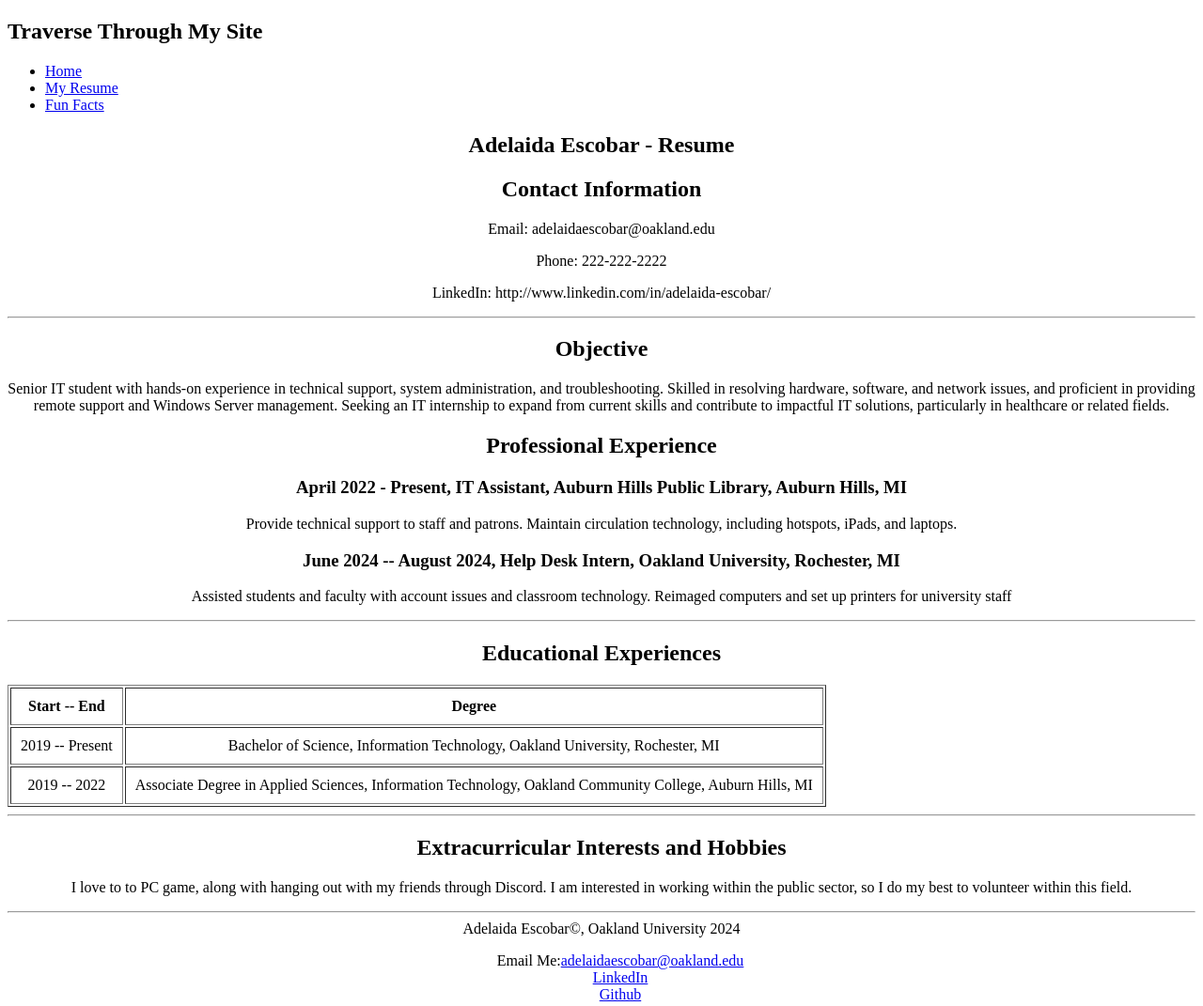
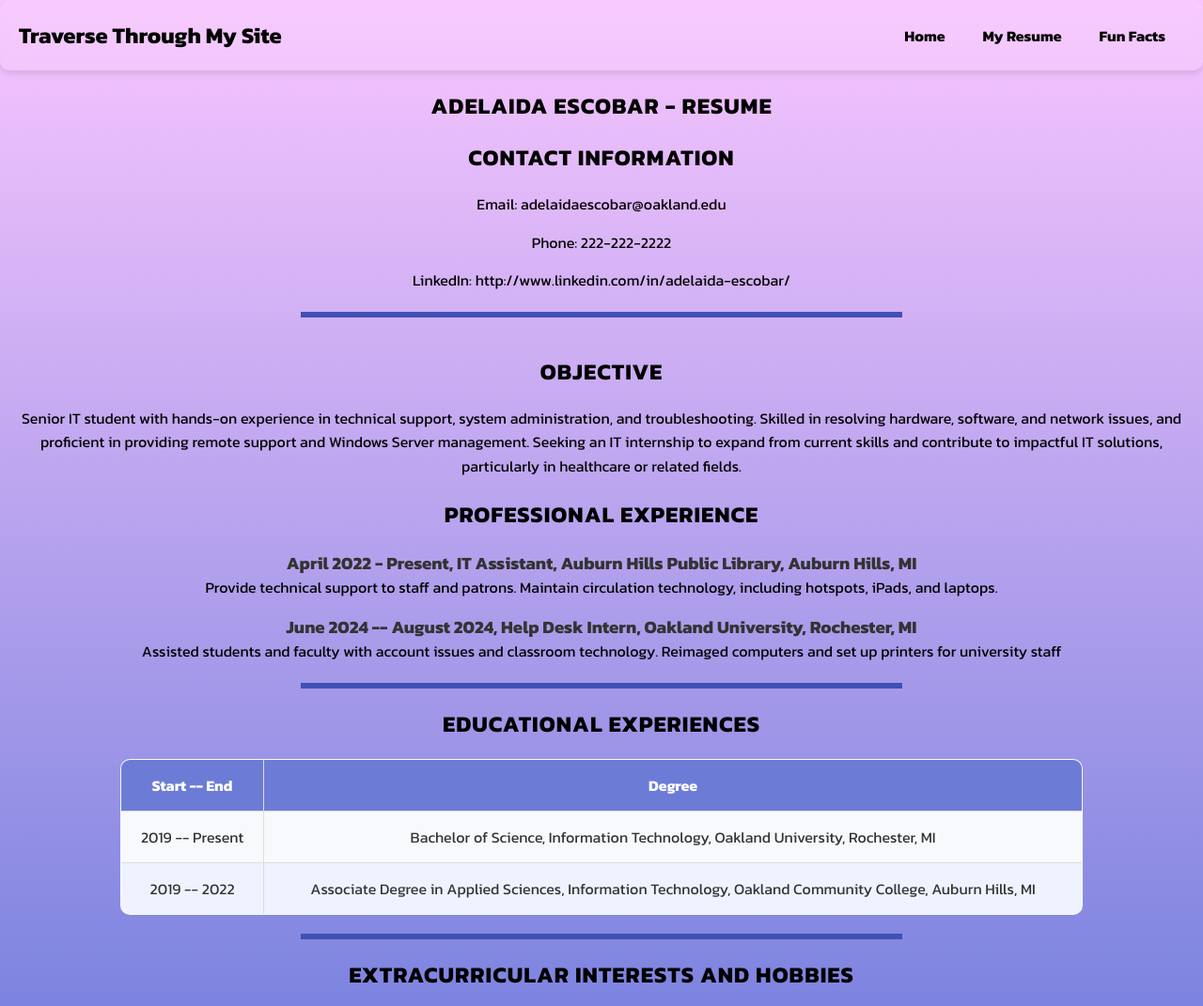
Before and after one commit to escobaradelaida/AdelaidaEscobar_hw2TH_csi3150_fs2024, a plain HTML site: page html/my_resume.html in a window 1280 px wide. Shown: the top 1071 px of the page at 94% size. Drawn offline with Linux system fonts and the light colour scheme.

Commit message:
added stylesheets for each html page

```diff
--- /dev/null
+++ b/css/my_fun_facts.css
@@ -0,0 +1,125 @@
+/*import google font*/
+
+@import url('https://fonts.googleapis.com/css2?family=Kanit:ital,wght@0,100;0,200;0,300;0,400;0,500;0,600;0,700;0,800;0,900;1,100;1,200;1,300;1,400;1,500;1,600;1,700;1,800;1,900&display=swap');
+
+/* Reset some default styles */
+* {
+    margin: 0;
+    padding: 0;
+    box-sizing: border-box;
+}
+
+/* Animation for subtle appearance */
+@keyframes fadeIn {
+    0% { opacity: 0; }
+    100% { opacity: 1; }
+}
+
+
+/* Body styling */
+body {
+    animation: fadeIn 1s ease-in-out;
+    font-family: 'Kanit', sans-serif; /* Google font */
+    color: #333;
+    min-height: 100vh;
+    background: linear-gradient(0deg, rgba(100,119,217,1) 0%, rgba(225,0,252,0.22591043253238796) 100%);
+    display: flex;
+    flex-direction: column;
+    justify-content: space-between;
+}
+
+/* Navbar styling */
+.navbar3 {
+    display: flex;
+    justify-content: space-between;
+    align-items: center;
+    padding: 20px;
+    background-color: rgba(255, 255, 255, 0.1); /* Slightly transparent background */
+    backdrop-filter: blur(10px); /* Adds blur to background */
+    box-shadow: 0 4px 6px rgba(0, 0, 0, 0.1); /* Soft shadow for a modern effect */
+    border-radius: 10px;
+}
+
+.navbar3 h1 {
+    color: #000000;
+}
+
+.navbar3 ul {
+    list-style-type: none;
+    display: flex;
+    justify-content: center;
+    padding: 0;
+    margin: 0;
+}
+
+.navbar3 li {
+    margin: 0 20px;
+}
+
+.navbar3 a {
+    text-decoration: none;
+    color: #000000;
+    font-weight: bold;
+    transition: color 0.3s ease;
+}
+
+.navbar3 a:hover {
+    color: #f0e68c; /* Hover color change */
+}
+
+/* Styling for sections */
+h2 {
+    text-align: center;
+    margin: 20px 0;
+    color: #000000;
+    letter-spacing: 1px;
+    text-transform: uppercase;
+}
+
+/*border around image maybe*/
+.hover-image {
+    /*make room so that it can grow without it blocking the title*/
+    margin-top: 20px;
+    border: 5px solid #000000
+}
+
+.hover-image{
+    transition: transform 0.3s ease;
+}
+.hover-image:hover{
+    transform: scale(1.1);
+}
+
+/* book summary */
+p {
+    text-align: center;
+    margin-top: 20px;
+    margin-bottom: 20px;
+    margin-right: 20px;
+    margin-left: 20px;
+    color: #000000;
+
+}
+
+/*make the abebooks change color when the mouse hovers over it*/
+div a:hover{
+    color: #f0e68c;
+    text-decoration: underline;
+}
+
+/*make hr consistent*/
+hr {
+    border: none;
+    height: 6px;
+    width: 50%; /* width of the line*/
+    background-color: #3f51b5;
+    margin: 20px auto; /* Center the rule on the page */
+}
+
+
+/* Footer styling */
+footer {
+    text-align: center;
+    padding: 10px 0;
+    color: #000000;
+}
--- /dev/null
+++ b/css/my_resume.css
@@ -0,0 +1,74 @@
+@import url('https://fonts.googleapis.com/css2?family=Kanit:ital,wght@0,100;0,200;0,300;0,400;0,500;0,600;0,700;0,800;0,900;1,100;1,200;1,300;1,400;1,500;1,600;1,700;1,800;1,900&display=swap');
+
+/* Reset some default styles */
+* {
+    margin: 0;
+    padding: 0;
+    box-sizing: border-box;
+}
+
+/* Body styling */
+body {
+    font-family: 'Kanit', sans-serif; /* Google font */
+    color: #333;
+    /*background-color: #f0f4f8; /* Light background for contrast */
+    min-height: 100vh;
+    background: rgb(100,119,217);
+background: linear-gradient(0deg, rgba(100,119,217,1) 0%, rgba(225,0,252,0.22591043253238796) 100%);
+}
+
+h1 {
+    text-align: center;
+}
+
+.navbar2{
+    margin-left: auto;
+    margin-bottom: 50px;
+}
+
+.navbar2 ul {
+    /*list-style: none; /*remove those bullet points*/
+    /*padding: 0; */
+    list-style-type: none;
+    display: flex;
+    justify-content: center;
+    padding: 0;
+    margin: 0;
+}
+
+.navbar2 li {
+    display: inline;
+    margin-left: 20px;
+    margin: 10px;
+    height: 10px;
+}
+
+h2 {
+    margin-top: 20px;
+    margin-bottom: 20px;
+}
+
+.p1{
+    margin-bottom: 20px;
+}
+
+.p2{
+    margin-bottom: 20px;
+}
+
+
+
+
+
+
+
+/*attempt to center the table in Ed. Ex.*/
+table {
+    margin: 0 auto;
+    margin-bottom: 50px;
+    background-color: #f6f8fa;
+}
+
+table:hover {
+    transform: scale(1.3); /* Scale up on hover */
+}
--- /dev/null
+++ b/css/my_resume2.css
@@ -0,0 +1,157 @@
+/*importing google font*/
+
+@import url('https://fonts.googleapis.com/css2?family=Kanit:ital,wght@0,100;0,200;0,300;0,400;0,500;0,600;0,700;0,800;0,900;1,100;1,200;1,300;1,400;1,500;1,600;1,700;1,800;1,900&display=swap');
+
+/* Reset some default styles */
+* {
+    margin: 0;
+    padding: 0;
+    box-sizing: border-box;
+}
+
+/* Animation for subtle appearance */
+@keyframes fadeIn {
+    0% { opacity: 0; }
+    100% { opacity: 1; }
+}
+
+/* Body styling */
+body {
+    animation: fadeIn 1s ease-in-out;
+    font-family: 'Kanit', sans-serif; /* Google font */
+    color: #333;
+    min-height: 100vh;
+    background: linear-gradient(0deg, rgba(100,119,217,1) 0%, rgba(225,0,252,0.22591043253238796) 100%);
+    display: flex;
+    flex-direction: column;
+    justify-content: space-between;
+}
+
+/* Navbar styling */
+.navbar2 {
+    display: flex;
+    justify-content: space-between;
+    align-items: center;
+    padding: 20px;
+    background-color: rgba(255, 255, 255, 0.1); /* Slightly transparent background */
+    backdrop-filter: blur(10px); /* Adds blur to background */
+    box-shadow: 0 4px 6px rgba(0, 0, 0, 0.1); /* Soft shadow for a modern effect */
+    border-radius: 10px;
+}
+
+.navbar2 h1 {
+    color: #000000;
+}
+
+.navbar2 ul {
+    list-style-type: none;
+    display: flex;
+    justify-content: center;
+    padding: 0;
+    margin: 0;
+}
+
+.navbar2 li {
+    margin: 0 20px;
+}
+
+.navbar2 a {
+    text-decoration: none;
+    color: #000000;
+    font-weight: bold;
+    transition: color 0.3s ease;
+}
+
+.navbar2 a:hover {
+    color: #f0e68c; /* Hover color change */
+}
+
+/* Styling for sections */
+h2 {
+    text-align: center;
+    margin: 20px 0;
+    color: #000000;
+    letter-spacing: 1px;
+    text-transform: uppercase;
+}
+
+hr {
+    border: none;
+    height: 6px;
+    width: 50%; /* width of the line*/
+    background-color: #3f51b5;
+    margin: 20px auto; /* Center the rule on the page */
+}
+
+/* Resume section text styling */
+p {
+    text-align: center;
+    margin-bottom: 15px;
+    color: #000000;
+    line-height: 1.6;
+}
+
+/* Table styling */
+table {
+    margin: 20px auto;
+    border-collapse: collapse;
+    width: 80%;
+    background-color: #f7f9fc;
+    border-radius: 10px;
+    overflow: hidden;
+    /*box-shadow: 0 4px 8px rgba(0, 0, 0, 0.1);*/
+    transition: transform 0.3s ease;
+}
+
+table:hover {
+    transform: scale(1.02); /* Small zoom effect on hover */
+}
+
+table th, table td {
+    padding: 15px;
+    border: 1px solid #ddd;
+    text-align: center;
+}
+
+table thead {
+    background-color: #6c7cd6;
+    color: #ffffff;
+}
+
+table tbody tr:nth-child(even) {
+    background-color: #eef3ff;
+}
+
+/* Button hover effect for interactive elements */
+button {
+    padding: 10px 20px;
+    border: none;
+    border-radius: 25px;
+    background-color: #3f51b5;
+    color: #ffffff;
+    font-size: 16px;
+    cursor: pointer;
+    transition: background-color 0.3s ease, transform 0.3s ease;
+}
+
+button:hover {
+    background-color: #4f62d6;
+    transform: translateY(-3px);
+    box-shadow: 0 8px 16px rgba(0, 0, 0, 0.2);
+}
+
+/* Footer styling */
+footer {
+    text-align: center;
+    color: #ffffff;
+}
+
+footer a {
+    color: #ffffff;
+    text-decoration: none;
+}
+
+footer a:hover {
+    color: #f0e68c;
+    text-decoration: underline;
+}
--- a/css/test.css
+++ b/css/test.css
@@ -1,3 +1,7 @@
+/*importing google font*/
+
+@import url('https://fonts.googleapis.com/css2?family=Kanit:ital,wght@0,100;0,200;0,300;0,400;0,500;0,600;0,700;0,800;0,900;1,100;1,200;1,300;1,400;1,500;1,600;1,700;1,800;1,900&display=swap');
+
 /* Reset some default styles */
 * {
     margin: 0;
@@ -5,39 +9,106 @@
     box-sizing: border-box;
 }
 
+/* Animation for subtle appearance */
+@keyframes fadeIn {
+    0% { opacity: 0; }
+    100% { opacity: 1; }
+}
+
 /* Body styling */
 body {
+    animation: fadeIn 1s ease-in-out;
     font-family: 'Kanit', sans-serif; /* Google font */
     color: #333;
-    background-color: #f0f4f8; /* Light background for contrast */
+    /*background-color: #f0f4f8; /* Light background for contrast */
+    background: rgb(100,119,217);
+background: linear-gradient(0deg, rgba(100,119,217,1) 0%, rgba(225,0,252,0.22591043253238796) 100%);
 }
 
-/* Header styling */
+
+/* Header styling*/
 header {
     text-align: center;
     padding: 40px 20px; /* Increased padding for more breathing room */
-    background-color: #3f51b5; /* Indigo background for header */
-    color: white;
+    /*background-color: #3f51b5; /* Indigo background for header */
+    color: #000000;
+}
+
+/* Navbar styling */
+.navbar {
+    display: flex;
+    justify-content: space-between;
+    align-items: center;
+    padding: 20px;
+    background-color: rgba(255, 255, 255, 0.1); /* Slightly transparent background */
+    backdrop-filter: blur(10px); /* Adds blur to background */
+    box-shadow: 0 4px 6px rgba(0, 0, 0, 0.1); /* Soft shadow for the box created around the navbar */
+    border-radius: 10px;
+}
+
+/*might change this color*/
+.navbar h1 {
+    color: #000000;
+}
+
+.navbar ul {
+    list-style-type: none;
+    display: flex;
+    justify-content: center;
+    padding: 0;
+    margin: 0;
+}
+
+.navbar li {
+    margin: 0 20px;
+}
+
+
+.navbar a {
+    /*gets rid of the underline that keeps showing up*/
+    text-decoration: none;
+    color: #000000;
+    font-weight: bold;
+    /*makes the hover color change less abrupt*/
+    transition: color 0.3s ease;
+}
+
+/*should change color so that whoever sees it knows that it is a link to my other pages*/
+.navbar a:hover {
+    color: #f0e68c;
 }
 
 /* Hero section styling */
+/*placing my picture in the middle of the screen*/
 .landing-img {
     text-align: center;
     margin: 20px auto; /* Center the landing image */
-    position: relative; /* For absolute positioning of overlay */
 }
 
+/*w3schools suggested how to add a border-radius to make the img oval and border */
 .landing-img img {
     border-radius: 50%; /* Circular image */
-    width: 250px; /* Adjust size as needed */
+    width: 550px; /* Adjust size as needed */
     height: auto;
-    border: 6px solid white; /* White border around image */
+    border: 6px solid rgb(227, 221, 236); /* White border around image */
+    /*i want to user to hover over the img and have it grow so i used box-shadow to create depth
+    and transition so that it doesn't just abruptly enlarge*/
     box-shadow: 0 4px 20px rgba(0, 0, 0, 0.2); /* Shadow for depth */
     transition: transform 0.3s ease; /* Transition for scaling */
 }
 
 .landing-img img:hover {
     transform: scale(1.1); /* Scale up on hover */
+}
+
+/*hated the default hr so looked on w3schools for better options.
+    Made it shorter, thicker, and probably will change the color*/
+hr {
+    border: none;
+    height: 6px;
+    width: 50%; /* width of the line*/
+    background-color: #3f51b5;
+    margin: 20px auto; /* Center the rule on the page */
 }
 
 /* Quote styling */
@@ -52,12 +123,18 @@ quote {
 }
 
 quote:hover {
-    color: #3f51b5; /* Change color on hover */
+    color: #dfe0e9; /* Change color on hover */
+}
+
+.about-me{
+    text-align: center;
+    color: hsl(0, 0%, 0%);
 }
 
 /* About Me section styling */
 .bio-section {
-    background-color: white; /* White background for contrast */
+    background-color: #edecf3; /* White background for contrast */
+    font-family: 'Kanit';
     padding: 40px 20px; /* Increased padding for breathing room */
     margin: 20px auto; /* Center the section */
     border-radius: 8px; /* Rounded corners */
@@ -75,13 +152,14 @@ quote:hover {
 footer {
     text-align: center;
     padding: 20px;
-    background-color: #3f51b5; /* Match header */
-    color: white;
+    /*background-color: #3f51b5; /* Match header */
+    color: #ffffff;
 }
 
 /* Interactive links */
 footer a {
-    color: white; /* White links */
+    color: #ffffff; /* White links */
+    padding: 10px;
     text-decoration: none; /* Remove underline */
     position: relative; /* Position for the effect */
     transition: color 0.3s; /* Transition for color */
@@ -92,21 +170,19 @@ footer a:hover {
 }
 
 /* Interactive progress bar styling */
+/*don't know how to center the progress bar*/
 progress {
-    width: 100%;
+    width: 30%;/*make the progress bar not take up the entire screen*/
     height: 15px; /* Height of the progress bar */
     margin: 10px 0; /* Margin around the progress bar */
-    appearance: none; /* Remove default styling */
+    appearance: none; /* Remove default styling that html established */
 }
 
-/* Style for the progress value */
-progress::-webkit-progress-bar {
-    background-color: #e6e6e6; /* Background color of the bar */
-}
-
-progress::-webkit-progress-value {
-    background-color: #3f51b5; /* Color of the filled part */
-    transition: width 0.3s; /* Transition for width */
+/*label for the progress bar*/
+label{
+    display: block;
+    margin-bottom: 10px;
+    font-size: 16px;
 }
 
 /* Responsive design */
--- a/html/my_resume.html
+++ b/html/my_resume.html
@@ -5,11 +5,12 @@
     <meta name="viewport" content="width=device-width, initial-scale=1.0">
     <title>My Portfolio</title>
     <link rel="shortcut icon" href="../assets/img/android-chrome.png" type="image/x-icon">
+    <link rel="stylesheet" href="../css/my_resume2.css">
 </head>
 <body>
     <header>
         <!--This is the navigation-->
-        <nav>
+        <nav class="navbar2">
             <h1>Traverse Through My Site</h1>
             <ul>
                 <li>
@@ -53,12 +54,12 @@
             <section>
                 <h2 style="text-align: center;" >Professional Experience</h2>
                 <h3 style="text-align: center;">April 2022 - Present, IT Assistant, Auburn Hills Public Library, Auburn Hills, MI</h3>
-                <p style="text-align: center;" >Provide technical support to staff and patrons. Maintain circulation technology, including hotspots, iPads, and laptops.</p>
+                <p class="p1" style="text-align: center;" >Provide technical support to staff and patrons. Maintain circulation technology, including hotspots, iPads, and laptops.</p>
             </section>
 
             <section>
                 <h3 style="text-align: center;" >June 2024 -- August 2024, Help Desk Intern, Oakland University, Rochester, MI</h3>
-                <p style="text-align: center;">Assisted students and faculty with account issues and classroom technology. Reimaged computers and set up printers for university staff</p>
+                <p class="p2" style="text-align: center;">Assisted students and faculty with account issues and classroom technology. Reimaged computers and set up printers for university staff</p>
             </section>
         </div>
         <hr>
```
Also changed, not shown: html/my_fun_facts.html (+4 -2 lines), index.html (+4 -2 lines).
